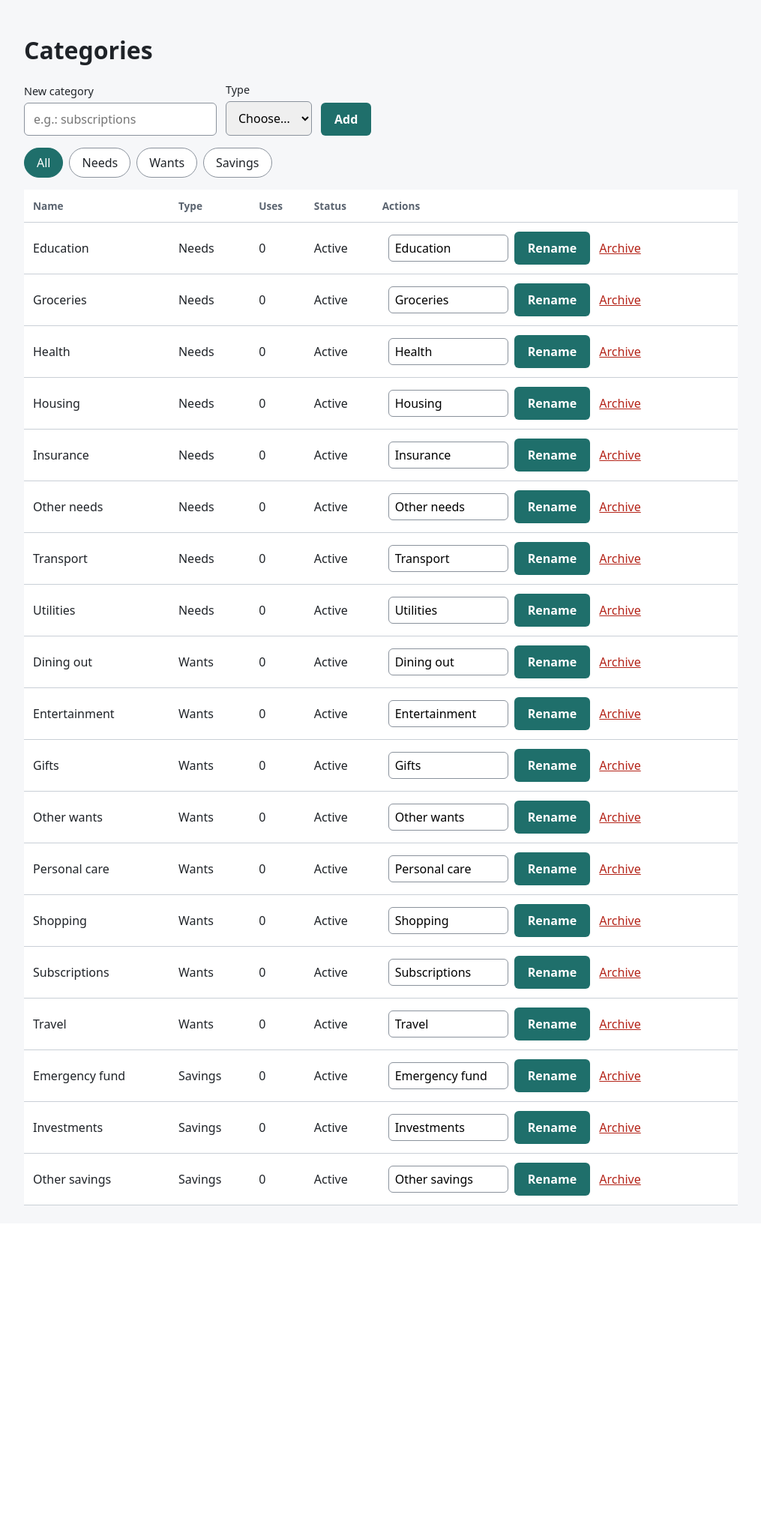
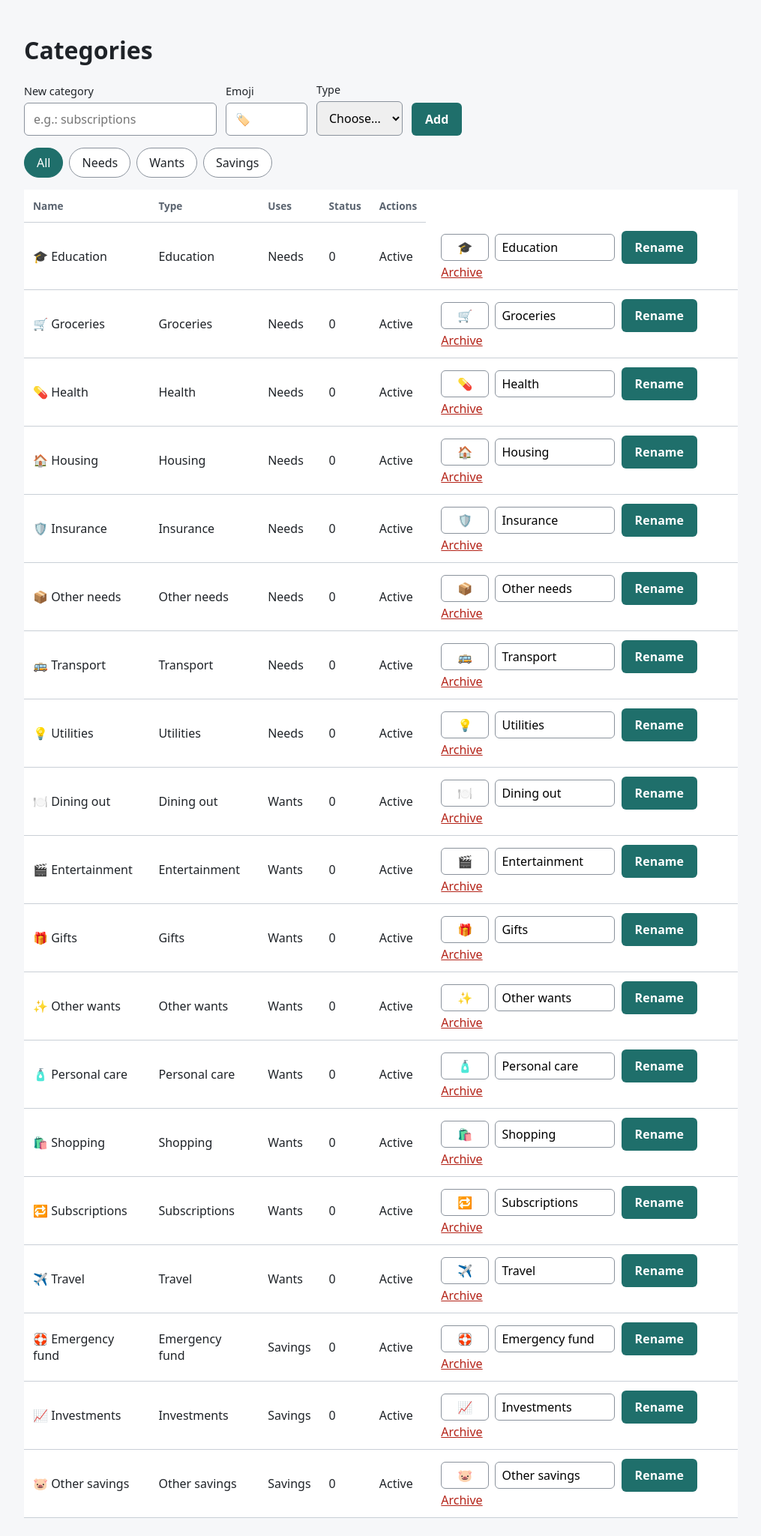
Before and after one commit to gabrielajamhour/needs-wants-tracker, a Flask app: page /categories in a window 1280 px wide. Shown: the part 55-2104 px from the top of the page at 75% size, without its empty margins (132-1147 px from the left). Before the commit the page ends 1663 px from the top, so only its background shows below. Run offline with Flask 3, Linux system fonts and the light colour scheme; data comes from the database, SQL or seed files in the repository; data that the repository does not hold is empty.

Commit message:
Add emojis to categories

```diff
--- a/app.py
+++ b/app.py
@@ -7,7 +7,7 @@ from flask import Flask, abort, flash, jsonify, redirect, render_template, reque
 # Imports from other files in the project
 from budget import build_cards
 from db import DEFAULT_DB_PATH, close_db, get_db
-from helpers import cents_to_eur, eur_to_cents
+from helpers import DEFAULT_EMOJI, cents_to_eur, eur_to_cents, is_valid_emoji
 
 app = Flask(__name__)
 app.config["DATABASE"] = os.environ.get("TRACKER_DB", DEFAULT_DB_PATH)
@@ -32,7 +32,7 @@ MAX_NAME_LENGTH = 100
 def get_categories(include_archived=False, keep_id=None):
     """Retrieve active categories, optionally including archived categories."""
 
-    sql = "SELECT id, name, type, is_active FROM categories"
+    sql = "SELECT id, name, type, emoji, is_active FROM categories"
 
     params = []
 
@@ -119,10 +119,21 @@ def safe_next(target):
 
     return target
 
+
+def category_name_exists(db, name, exclude_id=None):
+    """Check whether another category uses this name (case-insensitive)."""
+    row = db.execute(
+        "SELECT 1 FROM categories WHERE name = ? COLLATE NOCASE AND id != ?",
+        (name, exclude_id or -1),
+    ).fetchone()
+    return row is not None
+
+
 @app.context_processor
 def inject_constants():
     """Make application constants available to all templates."""
     return {"MAX_CATEGORY_NAME_LENGTH": MAX_CATEGORY_NAME_LENGTH}
+
 
 @app.route("/")
 def index():
@@ -164,7 +175,7 @@ def index():
     expenses = db.execute(
         f"""
         SELECT e.id, e.date, e.name, e.amount_cents,
-               c.name AS category, c.type
+               c.name AS category, c.emoji AS emoji, c.type
         FROM expenses e
             JOIN categories c ON c.id = e.category_id
         {where}
@@ -192,7 +203,7 @@ def index():
             "month": month,
             "category_id": category_id,
             "type": category_type,
-            "q": search_query
+            "q": search_query,
         },
     )
 
@@ -362,7 +373,7 @@ def summary():
 
     category_totals = db.execute(
         """
-        SELECT c.name, c.type, COALESCE(SUM(e.amount_cents), 0) AS total
+        SELECT c.name, c.emoji, c.type, COALESCE(SUM(e.amount_cents), 0) AS total
         FROM categories c
         LEFT JOIN expenses e
                ON e.category_id = c.id AND strftime('%Y-%m', e.date) = ?
@@ -411,7 +422,7 @@ def suggest_category():
         get_db()
         .execute(
             """
-        SELECT c.id, c.name, c.type
+        SELECT c.id, c.name, c.emoji, c.type
         FROM expenses e
             JOIN categories c ON c.id = e.category_id
         WHERE lower(e.name) = lower(?)
@@ -435,7 +446,8 @@ def suggest_category():
         suggestion={
             "id": category_row["id"],
             "name": category_row["name"].capitalize(),
-            "type": category_row["type"]
+            "emoji": category_row["emoji"],
+            "type": category_row["type"],
         }
     )
 
@@ -447,6 +459,7 @@ def manage_categories():
     if request.method == "POST":
         name = normalize_category_name(request.form.get("name", ""))
         category_type = request.form.get("type", "")
+        emoji = request.form.get("emoji", "").strip() or DEFAULT_EMOJI
 
         error = None
         if not name:
@@ -455,16 +468,19 @@ def manage_categories():
             error = "Category name must be at most 40 characters."
         elif category_type not in VALID_TYPES:
             error = "Choose a type."
-        elif db.execute(
-            "SELECT 1 FROM categories WHERE name = ? COLLATE NOCASE", (name,)
-        ).fetchone():
+        elif not is_valid_emoji(emoji):
+            error = "Choose a single emoji."
+        elif category_name_exists(db, name):
             error = "That category already exists."
 
         if error:
             flash(error, "error")
             return back_to_categories()
 
-        db.execute("INSERT INTO categories (name, type) VALUES (?, ?)", (name, category_type))
+        db.execute(
+            "INSERT INTO categories (name, type, emoji) VALUES (?, ?, ?)",
+            (name, category_type, emoji),
+        )
         db.commit()
         flash("Category added.", "success")
         return redirect(url_for("manage_categories", show=category_type))  # show where it landed
@@ -476,7 +492,7 @@ def manage_categories():
 
     categories = db.execute(
         f"""
-        SELECT c.id, c.name, c.type, c.is_active, COUNT(e.id) AS uses
+        SELECT c.id, c.name, c.emoji, c.type, c.is_active, COUNT(e.id) AS uses
         FROM categories c
         LEFT JOIN expenses e ON e.category_id = c.id
         {where}
@@ -494,29 +510,37 @@ def rename_category(category_id):
 
     db = get_db()
 
-    category = db.execute("SELECT name FROM categories WHERE id = ?", (category_id,)).fetchone()
+    category = db.execute(
+        "SELECT name, emoji FROM categories WHERE id = ?", (category_id,)
+    ).fetchone()
 
     if category is None:
         abort(404)
 
     name = normalize_category_name(request.form.get("name", ""))
+    emoji = request.form.get("emoji", "").strip() or category["emoji"]
 
     if not name or len(name) > MAX_CATEGORY_NAME_LENGTH:
         flash("Enter a name of up to 40 characters.", "error")
 
-    elif name.casefold() == category["name"].casefold():
-        flash("The name was not changed.", "info")
+    elif not is_valid_emoji(emoji):
+        flash("Choose a single emoji.", "error")
 
-    elif db.execute(
-        "SELECT 1 FROM categories WHERE name = ? COLLATE NOCASE AND id != ?", (name, category_id)
-    ).fetchone():
+    elif name.casefold() == category["name"].casefold() and emoji == category["emoji"]:
+        flash("No changes to save.", "info")
+
+    elif name.casefold() != category["name"].casefold() and category_name_exists(
+        db, name, category_id
+    ):
         flash("That category already exists.", "error")
 
     else:
-        db.execute("UPDATE categories SET name = ? WHERE id = ?", (name, category_id))
+        db.execute(
+            "UPDATE categories SET name = ?, emoji = ? WHERE id = ?", (name, emoji, category_id)
+        )
         db.commit()
 
-        flash("Category renamed.", "success")
+        flash("Category updated.", "success")
 
     return back_to_categories()
 
--- a/schema.sql
+++ b/schema.sql
@@ -1,10 +1,11 @@
 PRAGMA foreign_keys = ON;
 
 CREATE TABLE IF NOT EXISTS categories (
-    id    INTEGER PRIMARY KEY,
-    name  TEXT NOT NULL UNIQUE,
-    type  TEXT NOT NULL CHECK (type IN ('needs', 'wants', 'savings')),
-    is_active  INTEGER NOT NULL DEFAULT 1 CHECK (is_active IN (0, 1))
+    id          INTEGER PRIMARY KEY,
+    name        TEXT NOT NULL UNIQUE,
+    type        TEXT NOT NULL CHECK (type IN ('needs', 'wants', 'savings')),
+    is_active   INTEGER NOT NULL DEFAULT 1 CHECK (is_active IN (0, 1)),
+    emoji       TEXT NOT NULL DEFAULT '🏷️'
 );
 
 CREATE TABLE IF NOT EXISTS expenses (
--- a/seed.sql
+++ b/seed.sql
@@ -1,20 +1,20 @@
-INSERT OR IGNORE INTO categories (name, type) VALUES
-    ('Housing', 'needs'),
-    ('Groceries', 'needs'),
-    ('Utilities', 'needs'),
-    ('Transport', 'needs'),
-    ('Health', 'needs'),
-    ('Insurance', 'needs'),
-    ('Education', 'needs'),
-    ('Other needs', 'needs'),
-    ('Dining out', 'wants'),
-    ('Entertainment', 'wants'),
-    ('Shopping', 'wants'),
-    ('Travel', 'wants'),
-    ('Subscriptions', 'wants'),
-    ('Gifts', 'wants'),
-    ('Personal care', 'wants'),
-    ('Other wants', 'wants'),
-    ('Emergency fund', 'savings'),
-    ('Investments', 'savings'),
-    ('Other savings', 'savings');
+INSERT OR IGNORE INTO categories (name, type, emoji) VALUES
+    ('housing', 'needs', '🏠'),
+    ('groceries', 'needs', '🛒'),
+    ('utilities', 'needs', '💡'),
+    ('transport', 'needs', '🚌'),
+    ('health', 'needs', '💊'),
+    ('insurance', 'needs', '🛡️'),
+    ('education', 'needs', '🎓'),
+    ('other needs', 'needs', '📦'),
+    ('dining out', 'wants', '🍽️'),
+    ('entertainment', 'wants', '🎬'),
+    ('shopping', 'wants', '🛍️'),
+    ('travel', 'wants', '✈️'),
+    ('subscriptions', 'wants', '🔁'),
+    ('gifts', 'wants', '🎁'),
+    ('personal care', 'wants', '🧴'),
+    ('other wants', 'wants', '✨'),
+    ('emergency fund', 'savings', '🛟'),
+    ('investments', 'savings', '📈'),
+    ('other savings', 'savings', '🐷');
--- a/static/styles.css
+++ b/static/styles.css
@@ -276,3 +276,9 @@ header {
 @media (pointer: coarse) {
     td a, .link-button { display: inline-block; padding: 10px 8px; }
 }
+
+/* Keep emoji inputs compact and centered in category tables */
+td form.inline input[name="emoji"] {
+    width: 64px;
+    text-align: center;
+}
--- a/templates/categories.html
+++ b/templates/categories.html
@@ -13,7 +13,10 @@
             <label for="name">New category</label>
             <input id="name" name="name" type="text" maxlength="{{ MAX_CATEGORY_NAME_LENGTH }}" required placeholder="e.g.: subscriptions">
         </div>
-
+        <div>
+            <label for="emoji">Emoji</label>
+            <input id="emoji" name="emoji" type="text" size="4" autocomplete="off" placeholder="🏷️">
+        </div>
         <div>
             <label for="type">Type</label>
             <select id="type" name="type" required>
@@ -61,6 +64,10 @@
 
                     {% for c in categories %}
                         <tr class="{{ '' if c['is_active'] else 'archived' }}"> <!-- Apply class only to archived categories -->
+                            <td>
+                                <span aria-hidden="true">{{ c["emoji"] }}</span>
+                                 {{ c["name"] | capitalize }}
+                            </td>
                             <td>{{ c["name"] | capitalize }}</td>
                             <td>{{ c["type"] | capitalize }}</td>
                             <td>{{ c["uses"] }}</td>
@@ -68,6 +75,13 @@
 
                             <td>
                                 <form method="post" action="{{ url_for('rename_category', category_id=c['id']) }}" class="inline">
+                                    <input
+                                        name="emoji"
+                                        type="text"
+                                        size="3"
+                                        value="{{ c['emoji'] }}"
+                                        aria-label="{{ c['name'] | capitalize }} emoji"
+                                    >
                                     <input
                                         name="name"
                                         type="text"
--- a/templates/expense_form.html
+++ b/templates/expense_form.html
@@ -72,6 +72,7 @@
                                 {% endif %}
                             >
                                 {# Maintain the selected category when the form needs to be displayed again following an error #}
+                                {{ c["emoji"] | capitalize }}
                                 {{ c["name"] | capitalize }}
                             </option>
 
@@ -136,7 +137,7 @@
                 }
 
                 current = data.suggestion;
-                label.textContent = current.name + " (" + current.type + ")";
+                label.textContent = current.emoji + " " + current.name + " (" + current.type + ")";
                 box.hidden = false;
             } catch (error) {
                 hide();
--- a/templates/index.html
+++ b/templates/index.html
@@ -98,7 +98,10 @@
                     <tr>
                         <td>{{ e["date"] }}</td>
                         <td>{{ e["name"] | capitalize }}</td>
-                        <td>{{ e["category"] | capitalize }}</td>
+                        <td>
+                            <span aria-hidden="true">{{ e["emoji"] }}</span>
+                                {{ e["category"] | capitalize }}
+                        </td>
                         <td>{{ e["type"] | capitalize }}</td>
                         <td class="num">{{ e["amount_cents"] | eur }}</td>
                         <td>
--- a/templates/summary.html
+++ b/templates/summary.html
@@ -84,7 +84,10 @@
                 <tbody>
                     {% for r in items %}
                     <tr>
-                        <td>{{ r["name"] | capitalize }}</td>
+                        <td>
+                            <span aria-hidden="true">{{ r["emoji"] }}</span>
+                            {{ r["name"] | capitalize }}
+                        </td>
                         <td class="num">{{ r["total"] | eur }}</td>
                     </tr>
                     {% endfor %}
```
Also changed, not shown: helpers.py (+16 -0 lines), migrate_add_emoji.py (added, +53 -0 lines), tests/conftest.py (+1 -4 lines), tests/test_categories.py (+2 -2 lines), tests/test_emoji.py (added, +63 -0 lines), budget.py (line endings or trailing spaces), tests/test_budget.py (line endings or trailing spaces).
